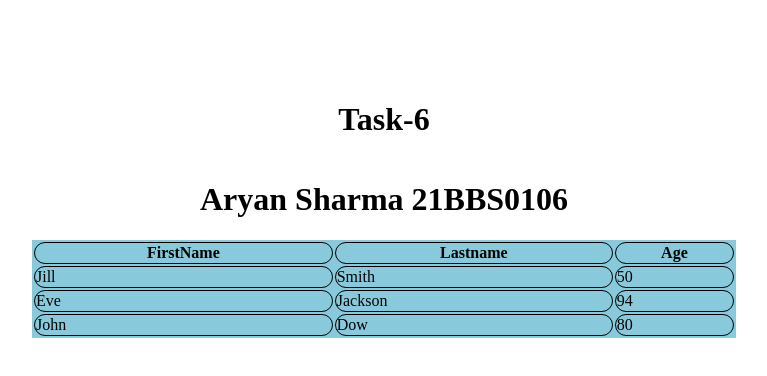
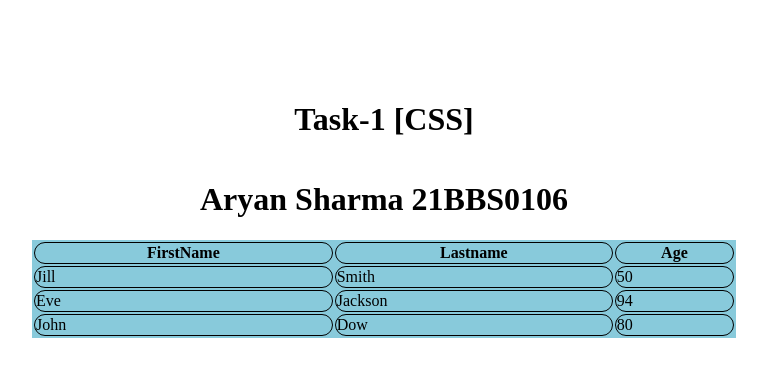
Before and after one commit to Aryan10Mars/Ethnus_MERN_Task1, a plain HTML site: page task6.html in a window 1280 px wide. Shown: the whole page, without its empty margins (264-1031 px from the left). Drawn offline with Linux system fonts and the light colour scheme.

Commit message:
Update task6.html

```diff
--- a/task6.html
+++ b/task6.html
@@ -35,7 +35,7 @@
 
 <body>
     <div class="container">
-        <h1>Task-6</h1>
+        <h1>Task-1 [CSS]</h1>
         <h1>Aryan Sharma 21BBS0106</h1>
         <div class="innercontainer">
             <table class="c1">
```
